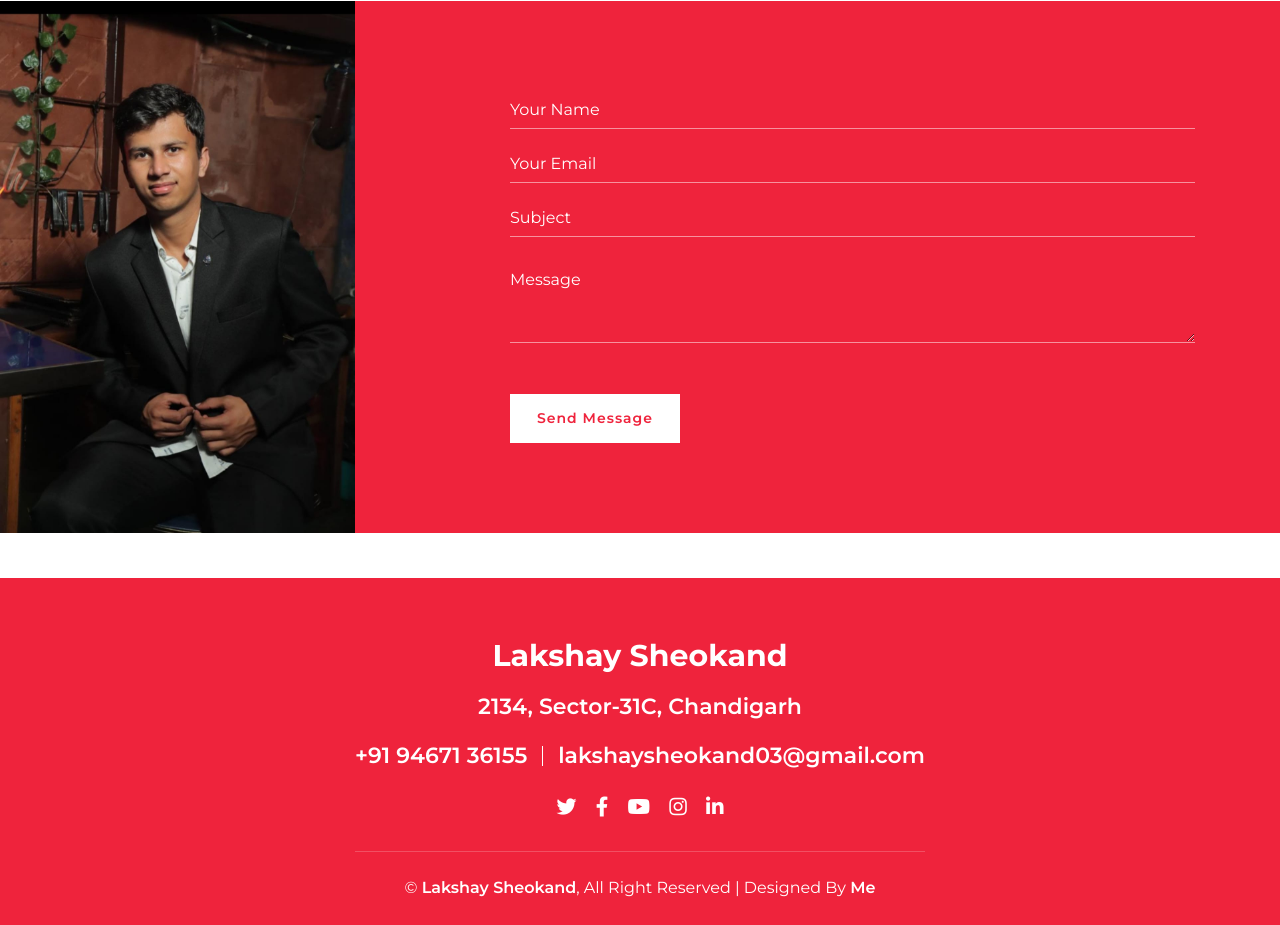
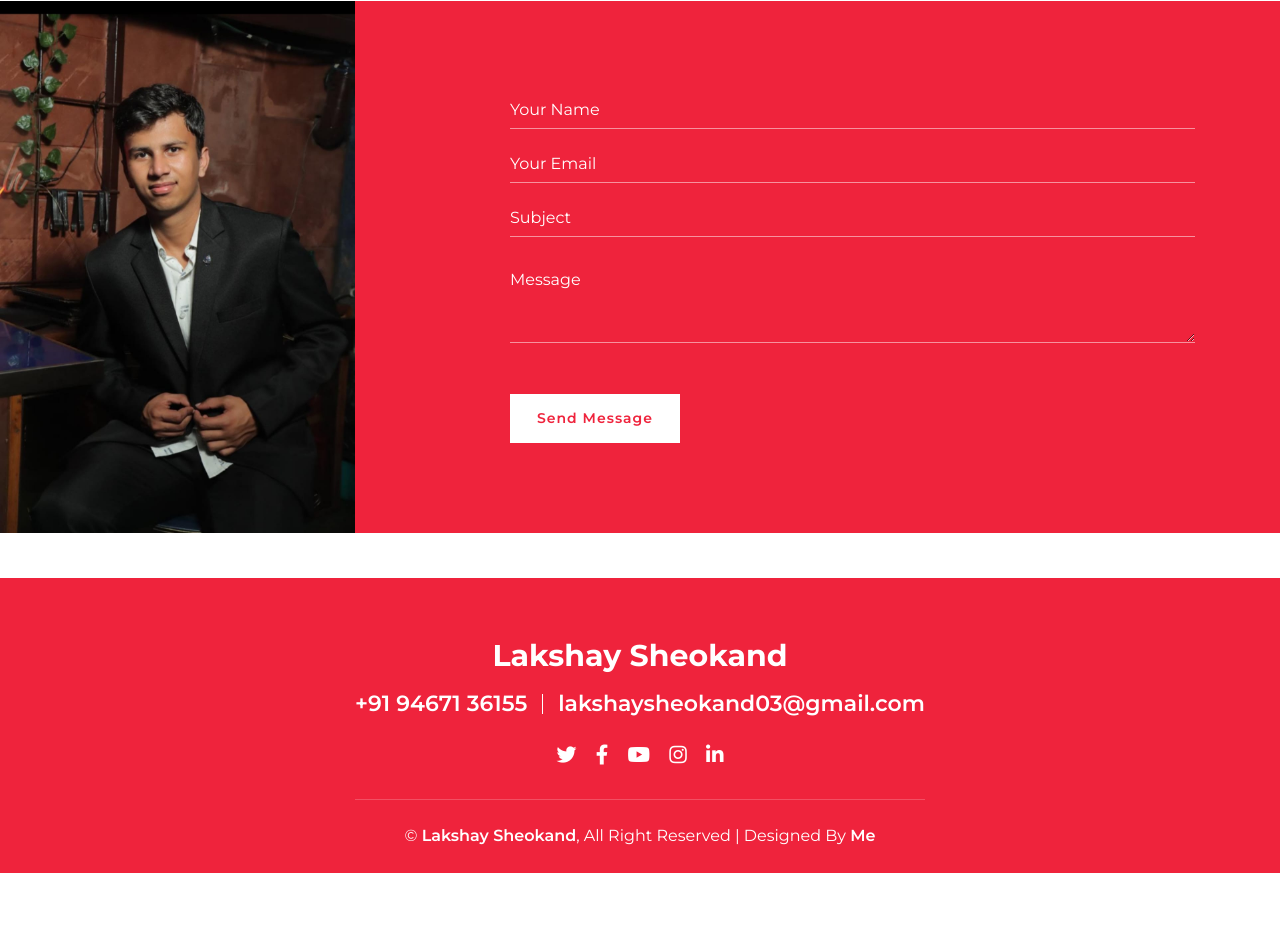
Before and after one commit to Lakshay1703/personalwebsite, a plain HTML site: page index.html in a window 1280 px wide. Shown: the part 2652-3577 px from the top of the page. After the commit the page ends 3525 px from the top, so only its background shows below. Drawn offline with nearby package versions, Linux system fonts and the light colour scheme.

Commit message:
Update index.html

```diff
--- a/index.html
+++ b/index.html
@@ -247,7 +247,6 @@
                 <div class="container">
                     <div class="footer-info">
                         <h2>Lakshay Sheokand</h2>
-                        <h3>2134, Sector-31C, Chandigarh</h3>
                         <div class="footer-menu">
                             <p>+91 94671 36155</p>
                             <p>lakshaysheokand03@gmail.com</p>
```
